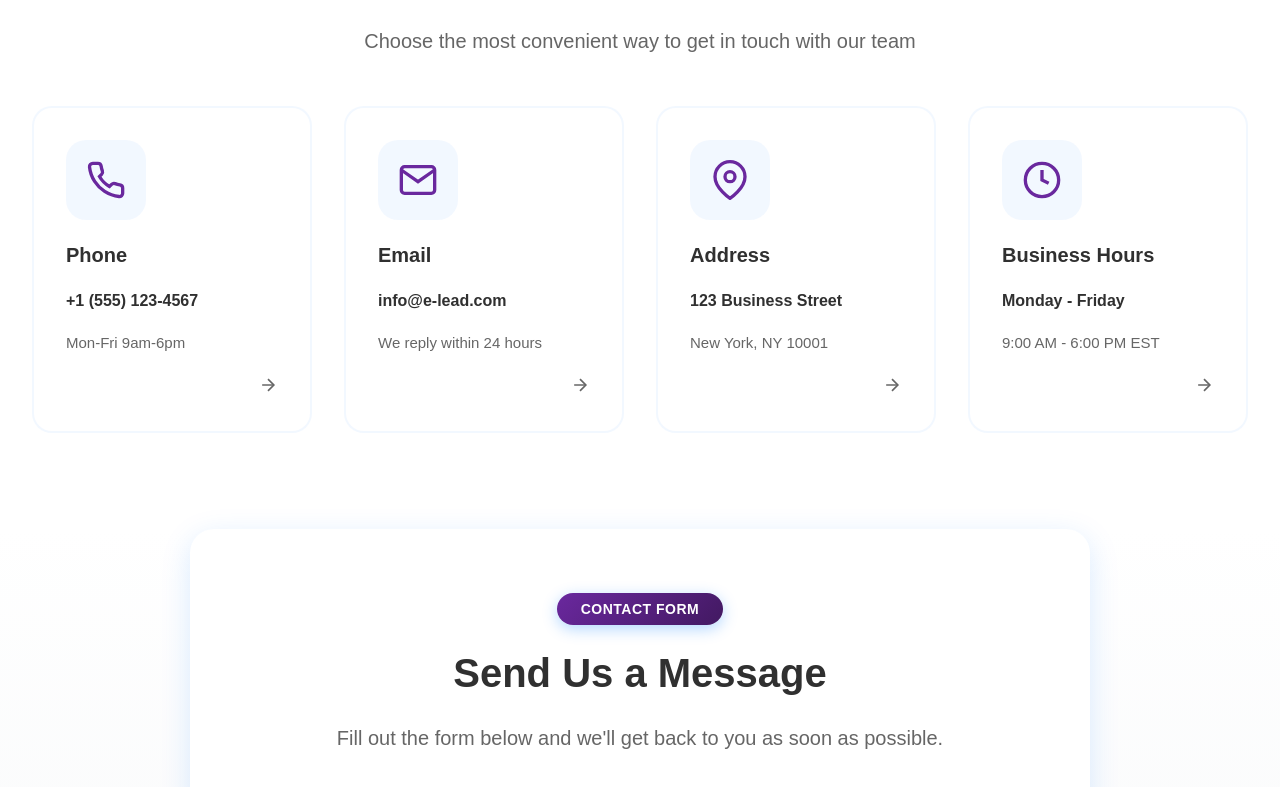
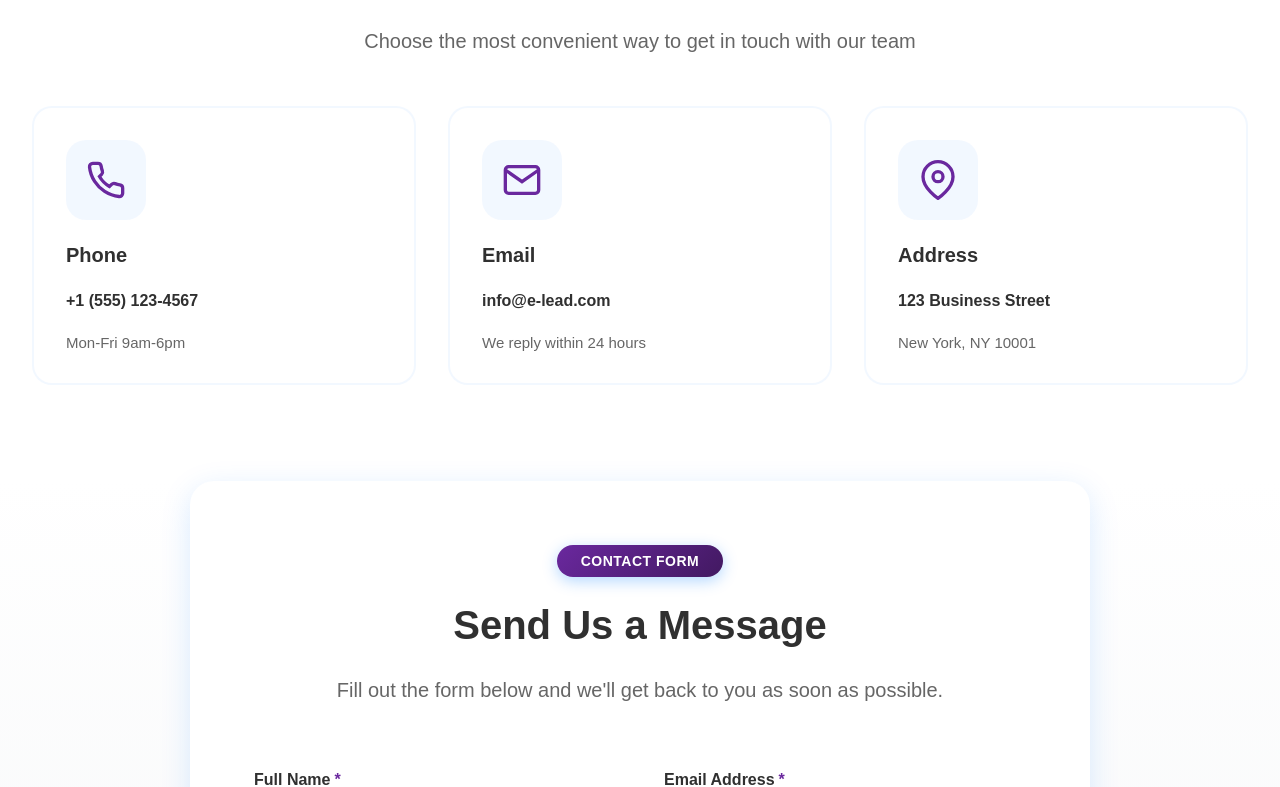
Before and after one commit to umeshsahu32/e-lead, a React (Vite) app: page /contact-us in a window 1280 px wide. Shown: the part 776-1563 px from the top of the page. Built offline with nearby package versions, Linux system fonts and the light colour scheme.

Commit message:
contac form

```diff
--- a/src/pages/contact-us/components/ContactForm.module.css
+++ b/src/pages/contact-us/components/ContactForm.module.css
@@ -16,6 +16,7 @@
   border-radius: var(--radius-xl);
   padding: var(--gap-xl);
   box-shadow: var(--shadow-xl);
+  margin-bottom: 4rem;
 }
 
 .formHeader {
--- a/src/pages/contact-us/components/ContactInfo.jsx
+++ b/src/pages/contact-us/components/ContactInfo.jsx
@@ -29,19 +29,6 @@ const ContactInfo = () => {
                 <p className={styles.cardContentText}>{method.content}</p>
                 <p className={styles.cardSubtitle}>{method.subtitle}</p>
               </div>
-              <div className={styles.cardArrow}>
-                <svg
-                  width="20"
-                  height="20"
-                  viewBox="0 0 24 24"
-                  fill="none"
-                  stroke="currentColor"
-                  strokeWidth="2"
-                >
-                  <line x1="5" y1="12" x2="19" y2="12"></line>
-                  <polyline points="12 5 19 12 12 19"></polyline>
-                </svg>
-              </div>
             </a>
           ))}
         </div>
--- a/src/pages/contact-us/components/ContactInfo.module.css
+++ b/src/pages/contact-us/components/ContactInfo.module.css
@@ -48,7 +48,7 @@
 
 .infoGrid {
   display: grid;
-  grid-template-columns: repeat(4, 1fr);
+  grid-template-columns: repeat(3, 1fr);
   gap: var(--gap-md);
 }
 
--- a/src/pages/contact-us/constant/data.jsx
+++ b/src/pages/contact-us/constant/data.jsx
@@ -58,24 +58,24 @@ export   const contactMethods = [
     subtitle: "New York, NY 10001",
     link: "#",
   },
-  {
-    id: 4,
-    icon: (
-      <svg
-        width="48"
-        height="48"
-        viewBox="0 0 24 24"
-        fill="none"
-        stroke="currentColor"
-        strokeWidth="2"
-      >
-        <circle cx="12" cy="12" r="10"></circle>
-        <polyline points="12 6 12 12 16 14"></polyline>
-      </svg>
-    ),
-    title: "Business Hours",
-    content: "Monday - Friday",
-    subtitle: "9:00 AM - 6:00 PM EST",
-    link: "#",
-  },
+  // {
+  //   id: 4,
+  //   icon: (
+  //     <svg
+  //       width="48"
+  //       height="48"
+  //       viewBox="0 0 24 24"
+  //       fill="none"
+  //       stroke="currentColor"
+  //       strokeWidth="2"
+  //     >
+  //       <circle cx="12" cy="12" r="10"></circle>
+  //       <polyline points="12 6 12 12 16 14"></polyline>
+  //     </svg>
+  //   ),
+  //   title: "Business Hours",
+  //   content: "Monday - Friday",
+  //   subtitle: "9:00 AM - 6:00 PM EST",
+  //   link: "#",
+  // },
 ];
```
